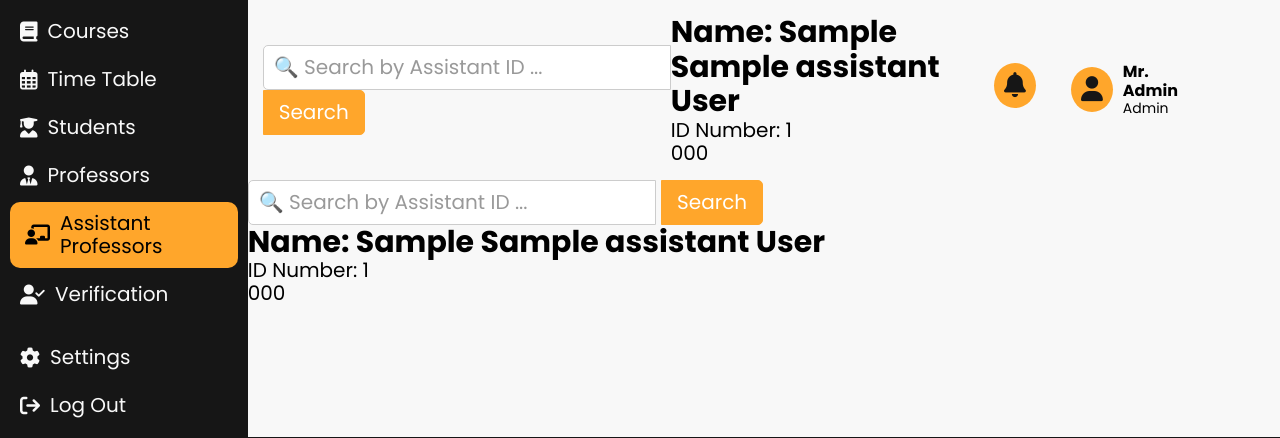
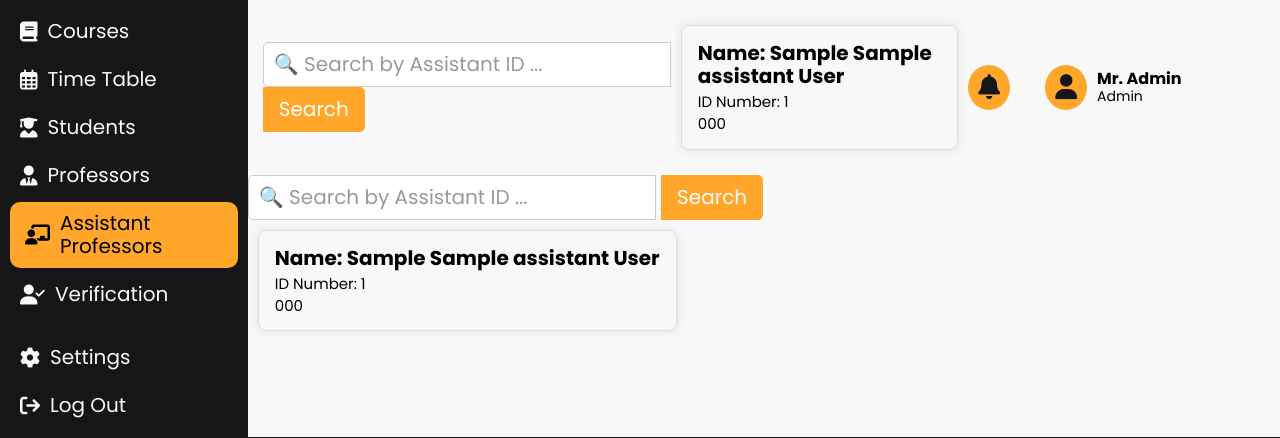
Before and after one commit to Ammar-1652/project_system_000, a Flask app: template templates/ass_prof_for_admin.html in a window 1280 px wide. Shown: the part 115-553 px from the top of the page. Run offline with Flask 3, Linux system fonts and the light colour scheme; tables that the repository leaves empty hold one stand-in row (values such as "Sample post"); the template is opened without the code that fills it: values that come from a table or form of the project are taken from there, most other values are stand-ins (such as "Sample title", 1, 10 or a date in 2020).

Commit message:
Add styles for student card

```diff
--- a/static/css/ass_prof_for_admin.css
+++ b/static/css/ass_prof_for_admin.css
@@ -9,3 +9,23 @@
   -o-border-radius: 10px;
   border-radius: 10px;
 }
+
+.student-card {
+  border: 1px solid #ddd;
+  border-radius: 8px;
+  box-shadow: 0 0 10px rgba(0, 0, 0, 0.1);
+  padding: 16px;
+  margin: 10px;
+  width: fit-content;
+}
+
+.student-card-headline {
+  margin-top: 0;
+  font-size: 20px;
+}
+
+.student-card-paragraph {
+  margin-top: 5px;
+  margin-bottom: 0;
+  font-size: 15px;
+}
```
